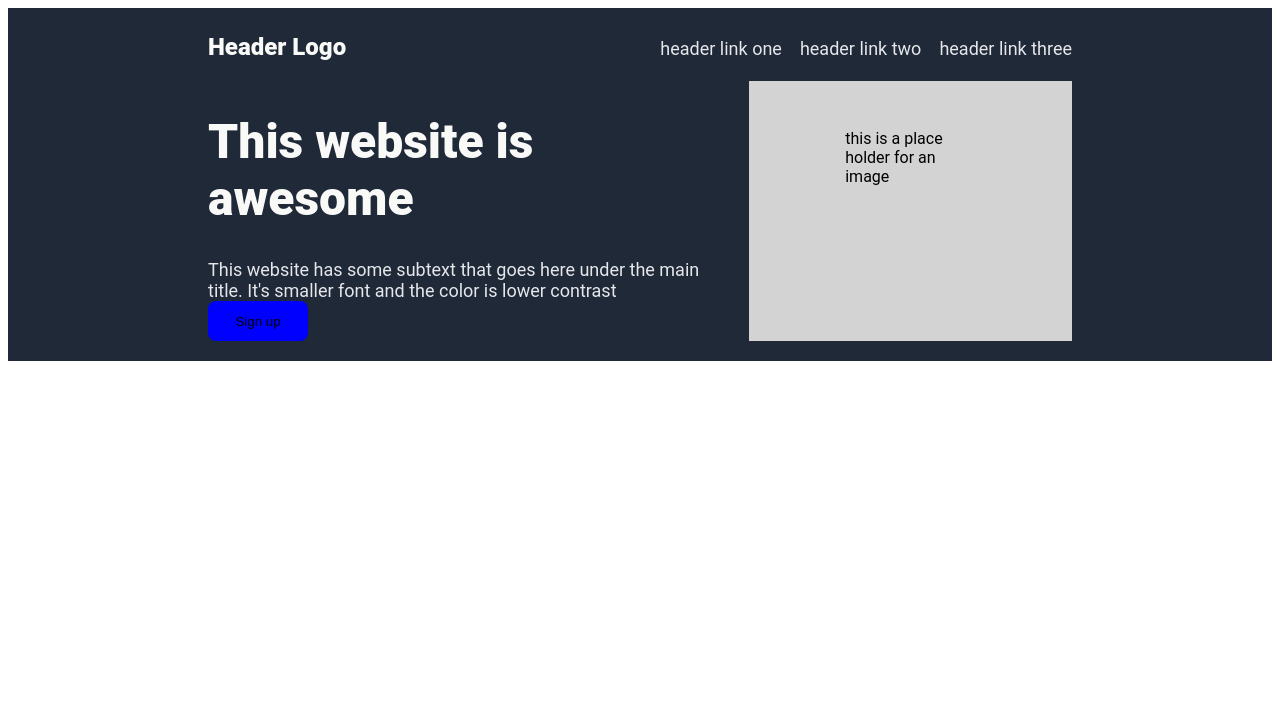
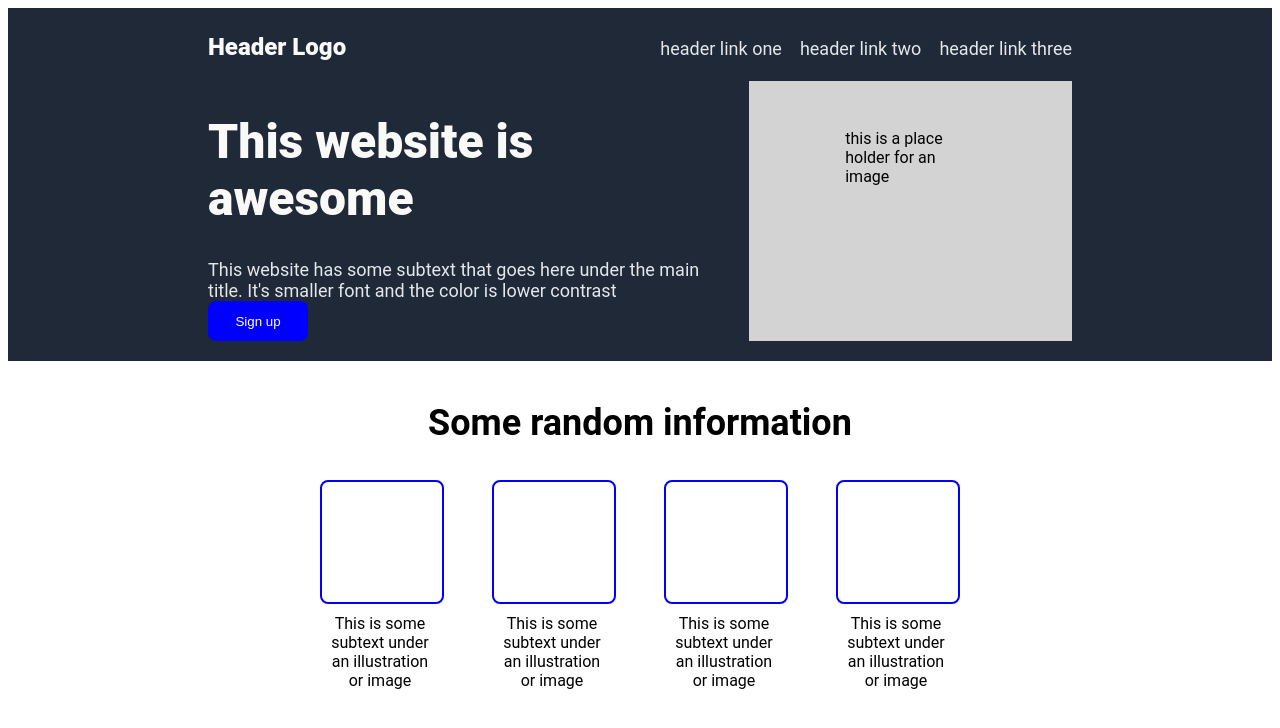
Before and after one commit to CaptainAyal/top-project-landing-page, a plain HTML site: page index.html in a window 1280 px wide. Drawn offline with Linux system fonts and the light colour scheme.

Commit message:
second section draft complete

```diff
--- a/index.html
+++ b/index.html
@@ -28,9 +28,27 @@
     </div>
 
 
-    <div class="cards">
+    <div class="two">
+        <p>Some random information</p>
+        <div class="cardbox">
+            <div class="cards">
+                <div class="box"></div>
+                <div class="info">This is some subtext under an illustration or image</div>
+            </div>
+            <div class="cards">
+                <div class="box"></div>
+                <div class="info">This is some subtext under an illustration or image</div>
+            </div>
+            <div class="cards">
+                <div class="box"></div>
+                <div class="info">This is some subtext under an illustration or image</div>
+            </div>
+            <div class="cards">
+                <div class="box"></div>
+                <div class="info">This is some subtext under an illustration or image</div>
+            </div>
 
-
+        </div>
     </div>
     <div class="quote">
 
--- a/style.css
+++ b/style.css
@@ -1,7 +1,6 @@
-/* body{
-    margin-left: 200px;
-    margin-right: 200px;
-} */
+body{
+    font-family: Roboto;
+}
 
 .top{
     display: flex;
@@ -39,11 +38,11 @@ button{
     max-width: 100px;
     background-color: blue;
     border: none;
-    border-radius: 8px
+    border-radius: 8px;
+    color: white;
 }
 
 .header{
-    font-family: Roboto;
     background-color: #1f2937;
     padding: 5px 200px 20px 200px;
 }
@@ -64,3 +63,39 @@ h2{
     font-size: 18px;
     color: #e5e7eb;
 }
+
+/* Header above, two below */
+
+.two{
+    padding: 5px 200px 20px 200px;
+}
+
+p{
+    text-align: center;
+    font-size: 36px;
+    font-weight: 700;
+}
+.cardbox{
+    display: flex;
+    justify-content: center;
+    gap: 3em;
+    flex: 0 1 10px;
+}
+
+.box{
+    padding: 10px;
+    border: 2px solid blue;
+    height: 100px;
+    border-radius: 8px;
+}
+
+.box,
+.info{
+    width: 100px;
+}
+
+.info{
+    text-align: center;
+    font-size: 16px;
+    padding: 10px;
+}
```
